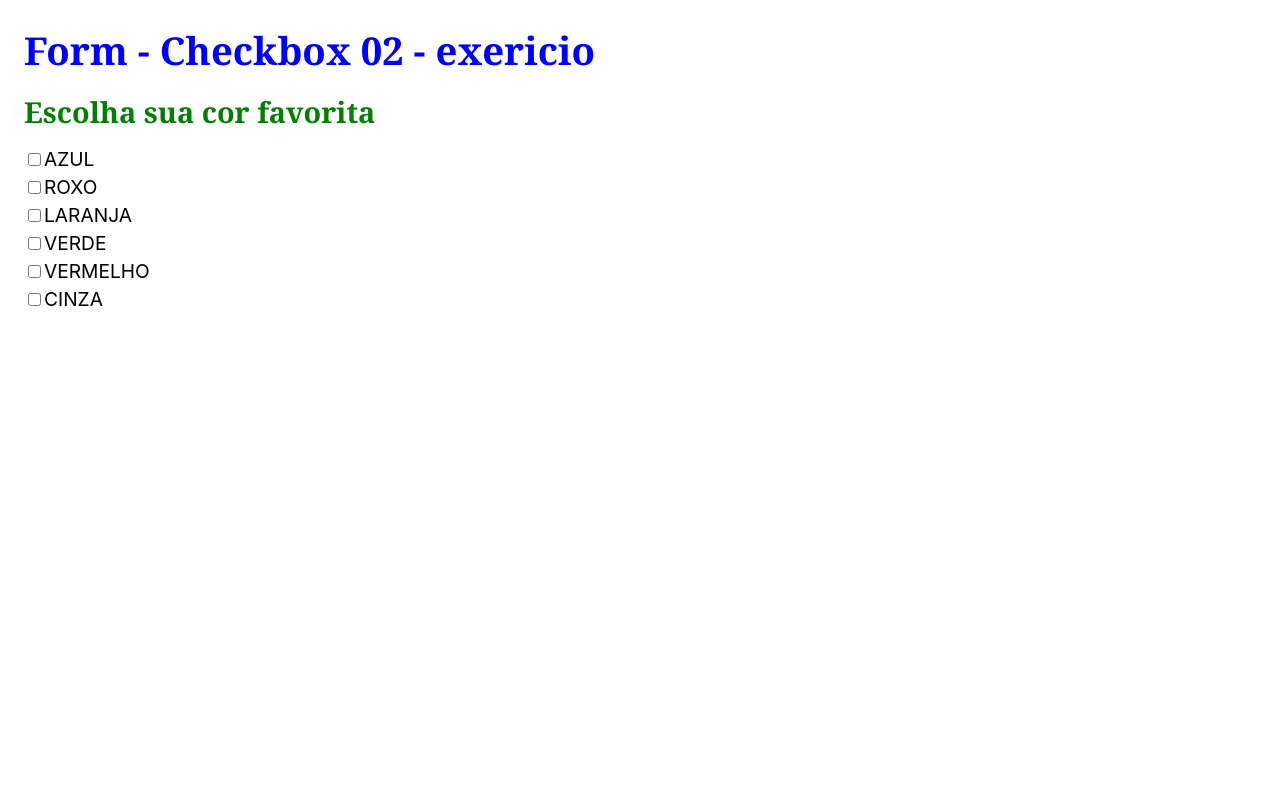
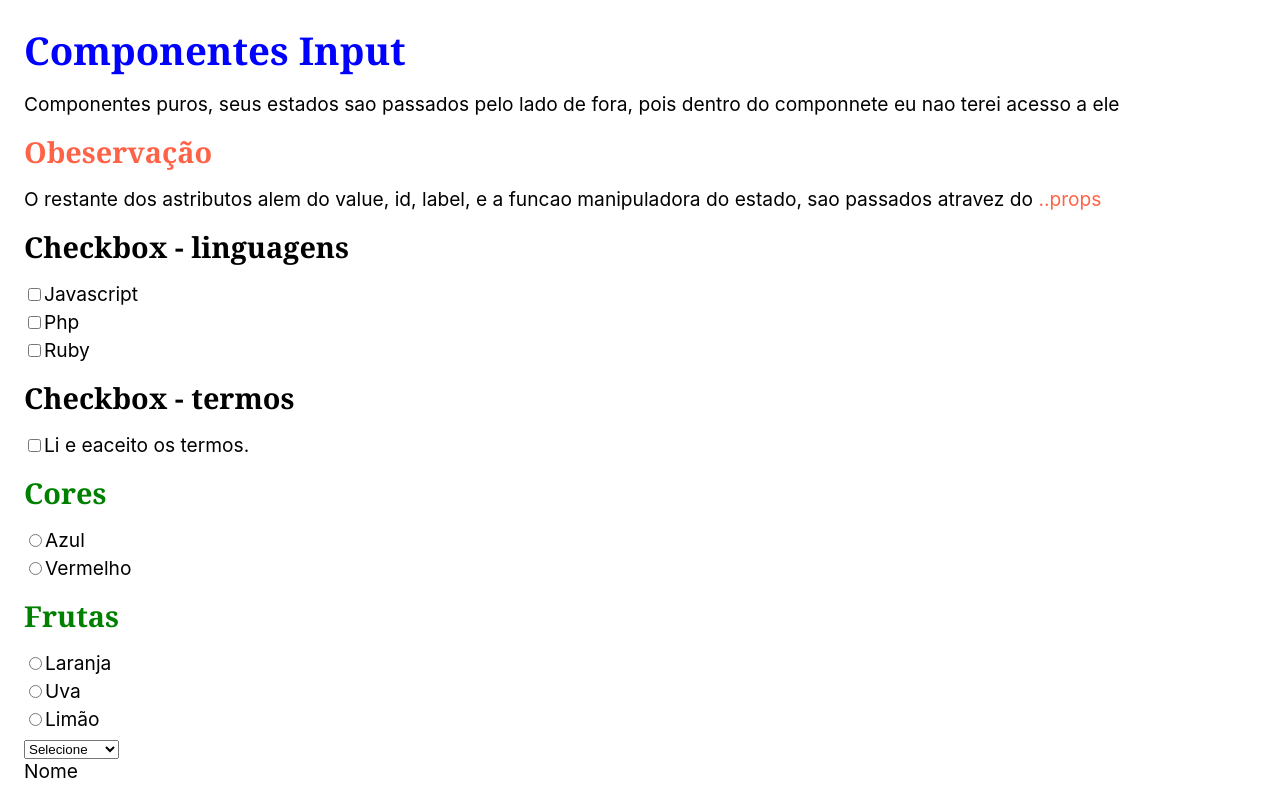
Before and after one commit to renanssantos1/react-completo-Origamid, a React (Create React App) app in the folder react-para-iniciantes/0205/meuapp/: page / in a window 1280 px wide. Shown: the top 785 px of the page. Built offline with nearby package versions, Linux system fonts and the light colour scheme.

Commit message:
componentizando o checkbox

```diff
--- a/react-para-iniciantes/0205/meuapp/src/App.js
+++ b/react-para-iniciantes/0205/meuapp/src/App.js
@@ -1,10 +1,10 @@
 import React from "react";
-import CheckBox02 from "./components/0405/CheckBox02";
+import Form from "./components/Form/Form";
 
 const App = () => {
   return (
     <div>
-      <CheckBox02 />
+      <Form />
     </div>
   );
 };
--- /dev/null
+++ b/react-para-iniciantes/0205/meuapp/src/components/Form/Checkbox.js
@@ -0,0 +1,29 @@
+import React from "react";
+
+function Checkbox({ options = [], value = [], setValue = Function }) {
+  function handleChange({ target }) {
+    if (target.checked) {
+      setValue([...value, target.value]);
+    } else {
+      setValue(value.filter((itemValue) => itemValue !== target.value));
+    }
+  }
+
+  return (
+    <>
+      {options.map((option) => (
+        <label key={option}>
+          <input
+            type="checkbox"
+            value={option}
+            checked={value.includes(option)}
+            onChange={handleChange}
+          />
+          {option}
+        </label>
+      ))}
+    </>
+  );
+}
+
+export default Checkbox;
--- a/react-para-iniciantes/0205/meuapp/src/components/Form/Form.js
+++ b/react-para-iniciantes/0205/meuapp/src/components/Form/Form.js
@@ -2,6 +2,7 @@ import React from "react";
 import Input from "./Input";
 import Select from "./Select";
 import Radio from "./Radio";
+import Checkbox from "./Checkbox";
 
 const Descricao = () => {
   return (
@@ -11,7 +12,7 @@ const Descricao = () => {
         Componentes puros, seus estados sao passados pelo lado de fora, pois
         dentro do componnete eu nao terei acesso a ele
       </p>
-      <h2 className="subtitulo">Obeservação</h2>
+      <h2 className="marcacao">Obeservação</h2>
       <p>
         O restante dos astributos alem do value, id, label, e a funcao
         manipuladora do estado, sao passados atravez do{" "}
@@ -26,12 +27,36 @@ function Form() {
   const [email, setEmail] = React.useState("");
   const [produto, setProduto] = React.useState("");
   const [cor, setCor] = React.useState("");
+  const [fruta, setFruta] = React.useState("");
+  const [linguagens, setLinguagens] = React.useState([]);
+  const [termos, setTermos] = React.useState([]);
 
   return (
     <div>
       <Descricao />
       <form>
+        <h2>Checkbox - linguagens</h2>
+        <Checkbox
+          options={["Javascript", "Php", "Ruby"]}
+          value={linguagens}
+          setValue={setLinguagens}
+        />
+
+        <h2>Checkbox - termos</h2>
+        <Checkbox
+          options={["Li e eaceito os termos."]}
+          value={termos}
+          setValue={setTermos}
+        />
+
+        <h2 className="subtitulo">Cores</h2>
         <Radio options={["Azul", "Vermelho"]} value={cor} setValue={setCor} />
+        <h2 className="subtitulo">Frutas</h2>
+        <Radio
+          options={["Laranja", "Uva", "Limão"]}
+          value={fruta}
+          setValue={setFruta}
+        />
 
         <Select
           options={["Smartphone", "Tablet"]}
@@ -49,6 +74,7 @@ function Form() {
           setValue={setEmail}
         />
 
+        {/* {termos.length > 0 ? <button>Enviar</button> : ""} */}
         <button>Enviar</button>
       </form>
     </div>
```
